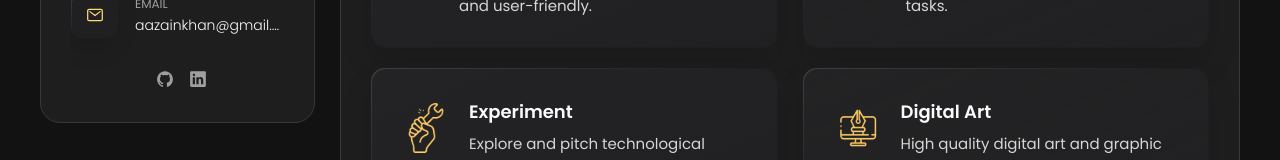
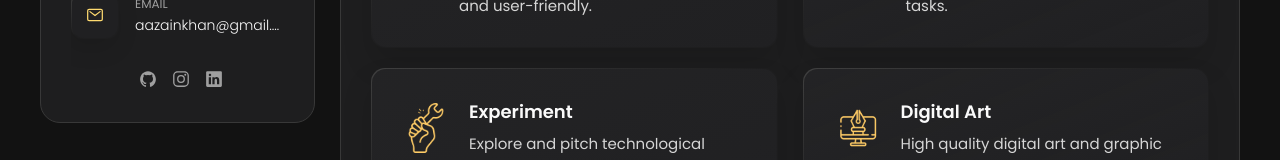
Before and after one commit to AazainKhan/aazainkhan.github.io, a React (Create React App) app: page / in a window 1280 px wide. Shown: the part 604-764 px from the top of the page. Built offline with nearby package versions, Linux system fonts and the light colour scheme.

Commit message:
social icon and work in progress placeholder added

```diff
--- a/src/components/About.js
+++ b/src/components/About.js
@@ -28,17 +28,7 @@ function About() {
                 </p>
                     <button className="btn-98" onClick={toggleMore}>More about me!</button>
                     <div className={`about-more ${showMore ? 'show-more' : ''}`}>
-                        <p>
-                            lorem ipsum dolor sit amet, consectetur adipiscing elit. Donec euismod, nisl eget
-                            consectetur aliquam, nunc nisl aliquet nunc, vitae tincidunt quam quam vitae nunc. Donec
-                            euismod, nisl eget consectetur aliquam, nunc nisl aliquet nunc, vitae tincidunt quam quam
-                        </p>
-                        <p>
-                            lorem ipsum dolor sit amet, consectetur adipiscing elit. Donec euismod, nisl eget
-                            consectetur aliquam, nunc nisl aliquet nunc, vitae tincidunt quam quam vitae nunc. Donec
-                            euismod, nisl eget consectetur aliquam, nunc nisl aliquet nunc, vitae tincidunt quam quam
-                        </p>
-
+                        <h3 className="h3">⚠️ Work in progress ⚠️</h3>
                     </div>
                 </section>
                 <WhatidoCards />
--- a/src/components/Projects.js
+++ b/src/components/Projects.js
@@ -14,7 +14,6 @@ export default function Projects() {
                         <li className="filter-item">
                             <button className="active" data-filter-btn>All</button>
                         </li>
-
 
                         <li className="filter-item">
                             <button data-filter-btn>Web development</button>
@@ -77,7 +76,6 @@ export default function Projects() {
                             </a>
                         </li>
 
-
                     </ul>
 
                 </section>
--- a/src/components/Sidebar.js
+++ b/src/components/Sidebar.js
@@ -85,6 +85,16 @@ function Sidebar() {
                         </li>
                         <li className="social-item">
                             <a
+                                href="https://www.instagram.com/refractiveaazain/"
+                                target="_blank"
+                                className="social-link"
+                            >
+                                <ion-icon name="logo-instagram"></ion-icon>
+                            </a>
+                        </li>
+
+                        <li className="social-item">
+                            <a
                                 href="https://www.linkedin.com/in/aazainkhan/"
                                 target="_blank"
                                 className="social-link"
```
